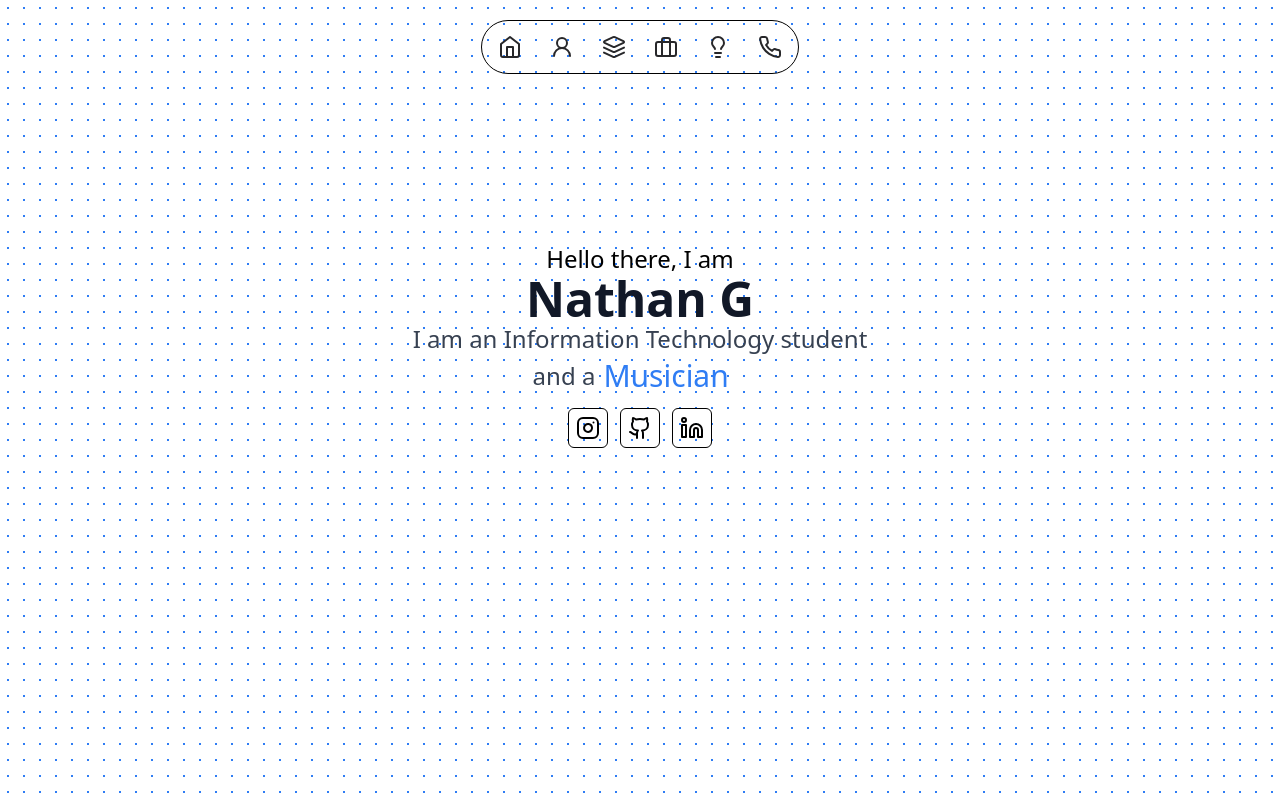
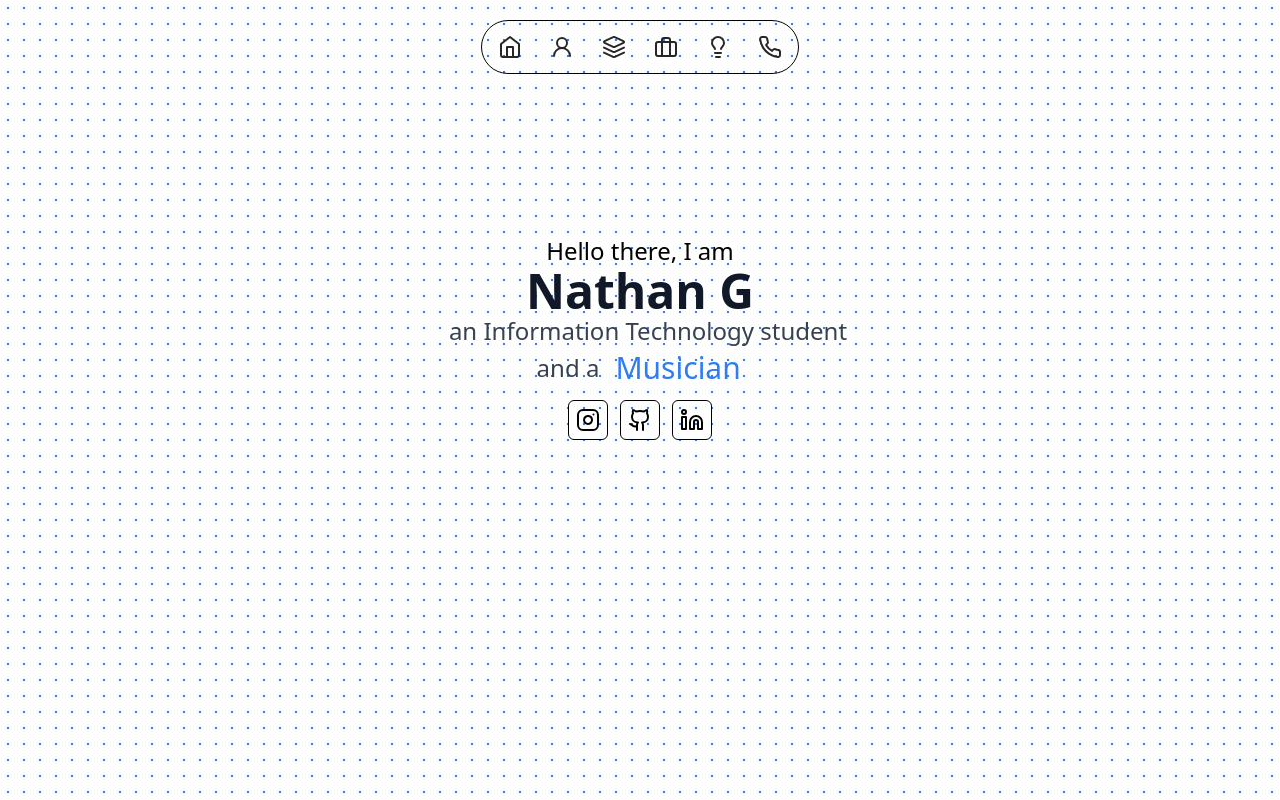
Before and after one commit to nathangtg/personal-website, a React (Vite) app: page / in a window 1280 px wide. Built offline with nearby package versions, Linux system fonts and the light colour scheme.

Commit message:
Removed "I am"

```diff
--- a/src/components/Introduction.jsx
+++ b/src/components/Introduction.jsx
@@ -33,15 +33,15 @@ export default function Introduction() {
       </motion.h1>
 
       <motion.div
-        className="font-poppins text-base sm:text-2xl [text-wrap:balance] text-gray-700 text-center"
+        className="font-poppins text-base sm:text-2xl [text-wrap:balance] text-gray-700 text-center ml-4"
         initial={{ x: -100, opacity: 0 }}
         animate={{ x: 0, opacity: 1 }}
         transition={{ delay: 0.5, duration: 0.5 }}
       >
         {" "}
-        I am an Information Technology student <br />
+        an Information Technology student <br />
         and a
-        <span className="justify-center inline-flex ml-2 flex-col h-[calc(theme(fontSize.lg)*theme(lineHeight.tight))] sm:h-[calc(theme(fontSize.3xl)*theme(lineHeight.tight))] overflow-hidden w-36">
+        <span className="justify-center inline-flex ml-4 flex-col h-[calc(theme(fontSize.lg)*theme(lineHeight.tight))] sm:h-[calc(theme(fontSize.3xl)*theme(lineHeight.tight))] overflow-hidden w-36">
           <ul className="block text-left font-rubik text-lg sm:text-3xl leading-tight [&amp;_li]:block animate-slide-top">
             <li className="text-[#2f7df4]">{roles[currentIndex]}</li>
           </ul>
```
